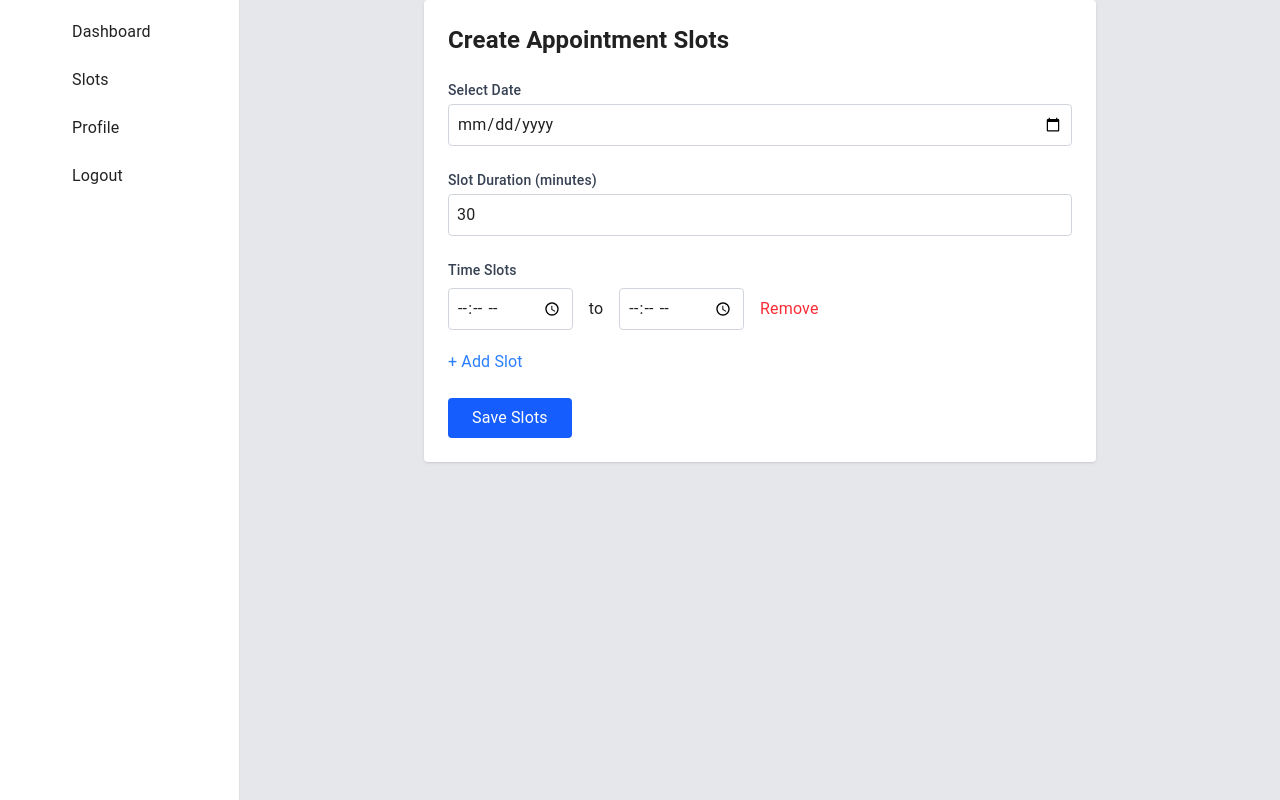
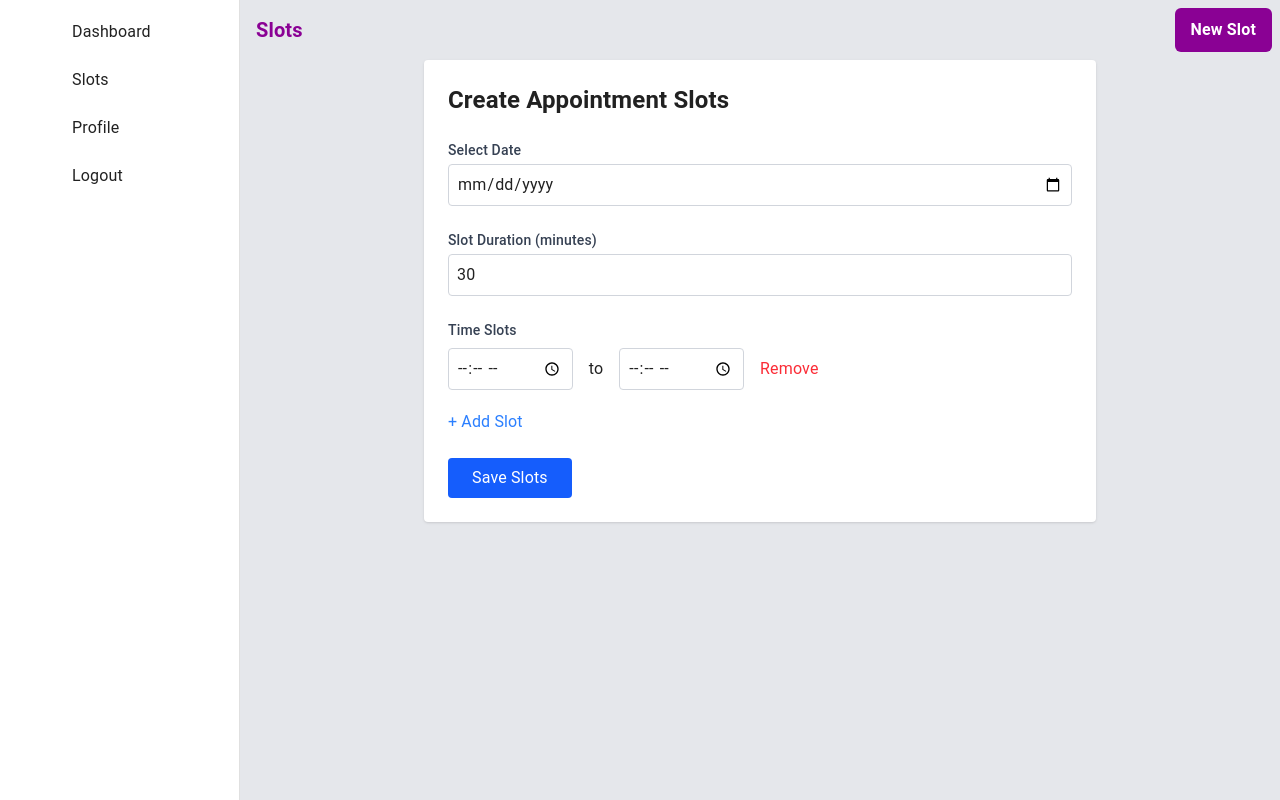
Before and after one commit to abhishek-7262/appointment_frontend, a React app: page /admin/slots in a window 1280 px wide. Built offline with nearby package versions, Linux system fonts and the light colour scheme; some icons are missing; the HTML template or start-up script is replaced by a standard one.

Commit message:
common outlet and css update

```diff
--- a/src/App.tsx
+++ b/src/App.tsx
@@ -2,9 +2,14 @@ import React, { Suspense } from "react";
 import LoadingScreen from "./components/loading-screen/LoadingScreen";
 import { Routes, Route } from "react-router-dom";
 
-import { Login } from "./lazy/global.pages";
+import { Login, CommonOutlet } from "./lazy/global.pages";
 
-import { AdminDashboard, Dashboard, AdminSlot } from "./lazy/admin.pages";
+import {
+  AdminDashboard,
+  Dashboard,
+  AdminSlot,
+  NewSlotPage,
+} from "./lazy/admin.pages";
 
 import {
   UserDashboard,
@@ -20,7 +25,10 @@ const App: React.FC = () => {
 
         <Route path="/admin" element={<AdminDashboard />}>
           <Route path="" element={<Dashboard />}></Route>
-          <Route path="slots" element={<AdminSlot />}></Route>
+          <Route path="slots" element={<CommonOutlet />}>
+            <Route path="" element={<AdminSlot />}></Route>
+            <Route path="newSlot" element={<NewSlotPage />}></Route>
+          </Route>
         </Route>
 
         <Route path="/user" element={<UserDashboard />}>
--- /dev/null
+++ b/src/components/outlet/CommonOutlet.tsx
@@ -0,0 +1,8 @@
+import React from "react";
+import { Outlet } from "react-router-dom";
+
+const CommonOutlet: React.FC = () => {
+  return <Outlet />;
+};
+
+export default CommonOutlet;
--- /dev/null
+++ b/src/components/text/Heading.tsx
@@ -0,0 +1,12 @@
+import React from "react";
+import type { Itext } from "../../main.interface";
+
+const Heading: React.FC<Itext> = ({ str }) => {
+  return (
+    <div>
+      <p className="p-2 text-xl font-semibold text-fuchsia-800">{str}</p>
+    </div>
+  );
+};
+
+export default Heading;
--- a/src/lazy/admin.pages.ts
+++ b/src/lazy/admin.pages.ts
@@ -1,7 +1,12 @@
 import { lazy } from "react";
 
-const AdminDashboard = lazy(() => import("../pages/admin/Admin"))
-const Dashboard = lazy(() => import("../pages/admin/pages/dashboard/Dashboard"))
-const AdminSlot = lazy(() => import("../pages/admin/pages/slot/Slot"))
+const AdminDashboard = lazy(() => import("../pages/admin/Admin"));
+const Dashboard = lazy(
+  () => import("../pages/admin/pages/dashboard/Dashboard")
+);
+const AdminSlot = lazy(() => import("../pages/admin/pages/slot/Slot"));
+const NewSlotPage = lazy(
+  () => import("../pages/admin/pages/slot/components/new-slot/NewSlot")
+);
 
-export { AdminDashboard, Dashboard, AdminSlot }
+export { AdminDashboard, Dashboard, AdminSlot, NewSlotPage };
--- a/src/lazy/global.pages.ts
+++ b/src/lazy/global.pages.ts
@@ -2,4 +2,6 @@ import { lazy } from "react";
 
 const Login = lazy(() => import("../pages/login/Login"));
 
-export { Login }
+const CommonOutlet = lazy(() => import("../components/outlet/CommonOutlet"));
+
+export { Login, CommonOutlet };
--- a/src/main.interface.ts
+++ b/src/main.interface.ts
@@ -20,3 +20,7 @@ export type MenuItem = {
   icon: React.ReactNode;
   path: string;
 };
+
+export interface Itext {
+  str: string;
+}
--- a/src/pages/admin/pages/slot/Slot.tsx
+++ b/src/pages/admin/pages/slot/Slot.tsx
@@ -1,10 +1,19 @@
 import React from "react";
 import AppointmentSlotForm from "./components/AppointmentSlotForm";
+import Heading from "../../../../components/text/Heading";
+import Button from "../../../../components/buttons/Button";
 
 const Slot: React.FC = () => {
   return (
     <div className="w-full">
-      {/* <p>Create Slots</p> */}
+      <div className="flex flex-row justify-between p-2">
+        <Heading str="Slots"></Heading>
+        <Button
+          name="New Slot"
+          type="button"
+          className="bg-fuchsia-800"
+        ></Button>
+      </div>
 
       <div>
         <AppointmentSlotForm />
--- /dev/null
+++ b/src/pages/admin/pages/slot/components/new-slot/NewSlot.tsx
@@ -0,0 +1,14 @@
+import React from "react";
+import AppointmentSlotForm from "../AppointmentSlotForm";
+import Heading from "../../../../../../components/text/Heading";
+
+const NewSlot: React.FC = () => {
+  return (
+    <div>
+      <Heading str="New Slot"></Heading>
+      <AppointmentSlotForm></AppointmentSlotForm>
+    </div>
+  );
+};
+
+export default NewSlot;
```
